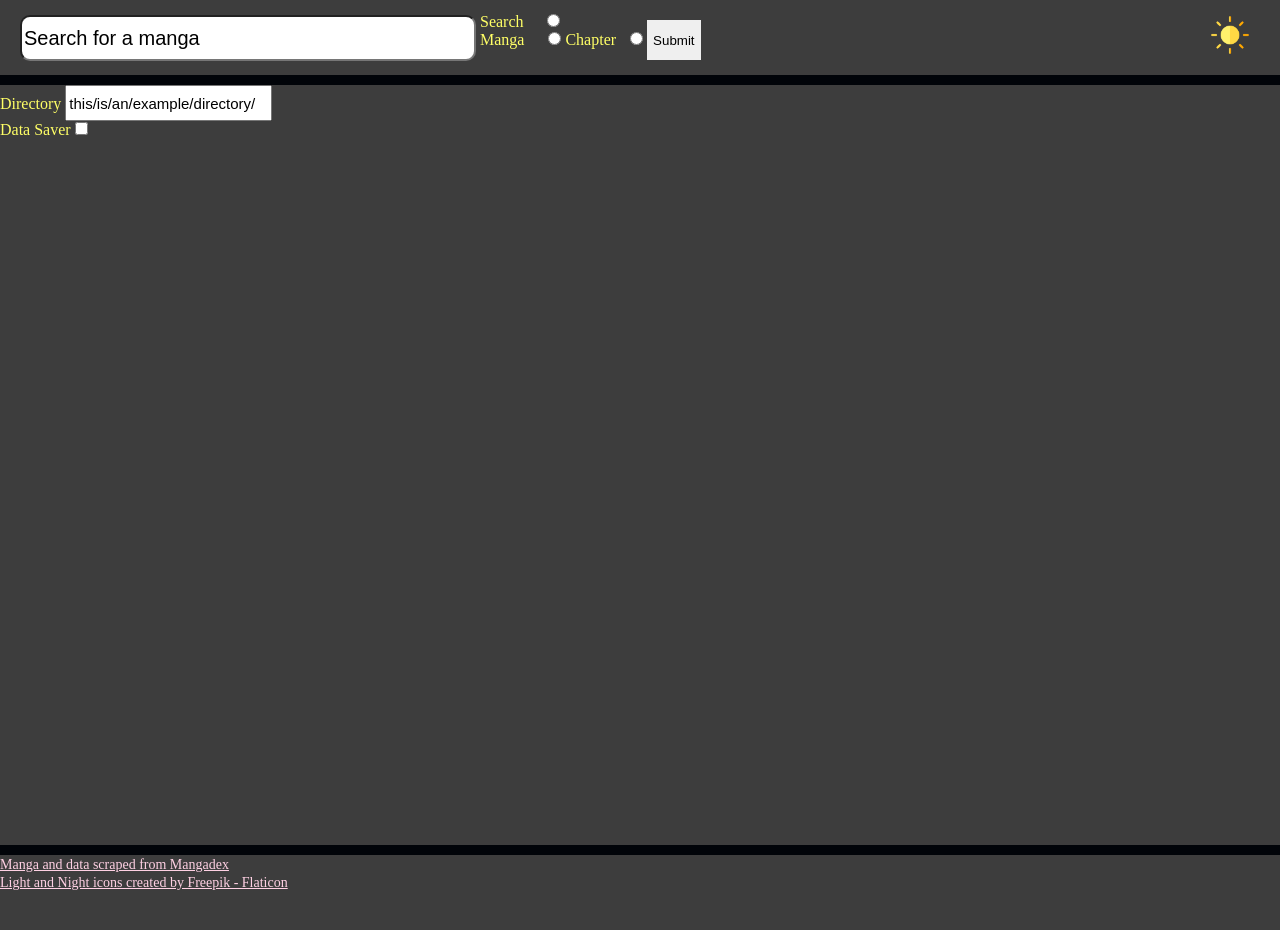
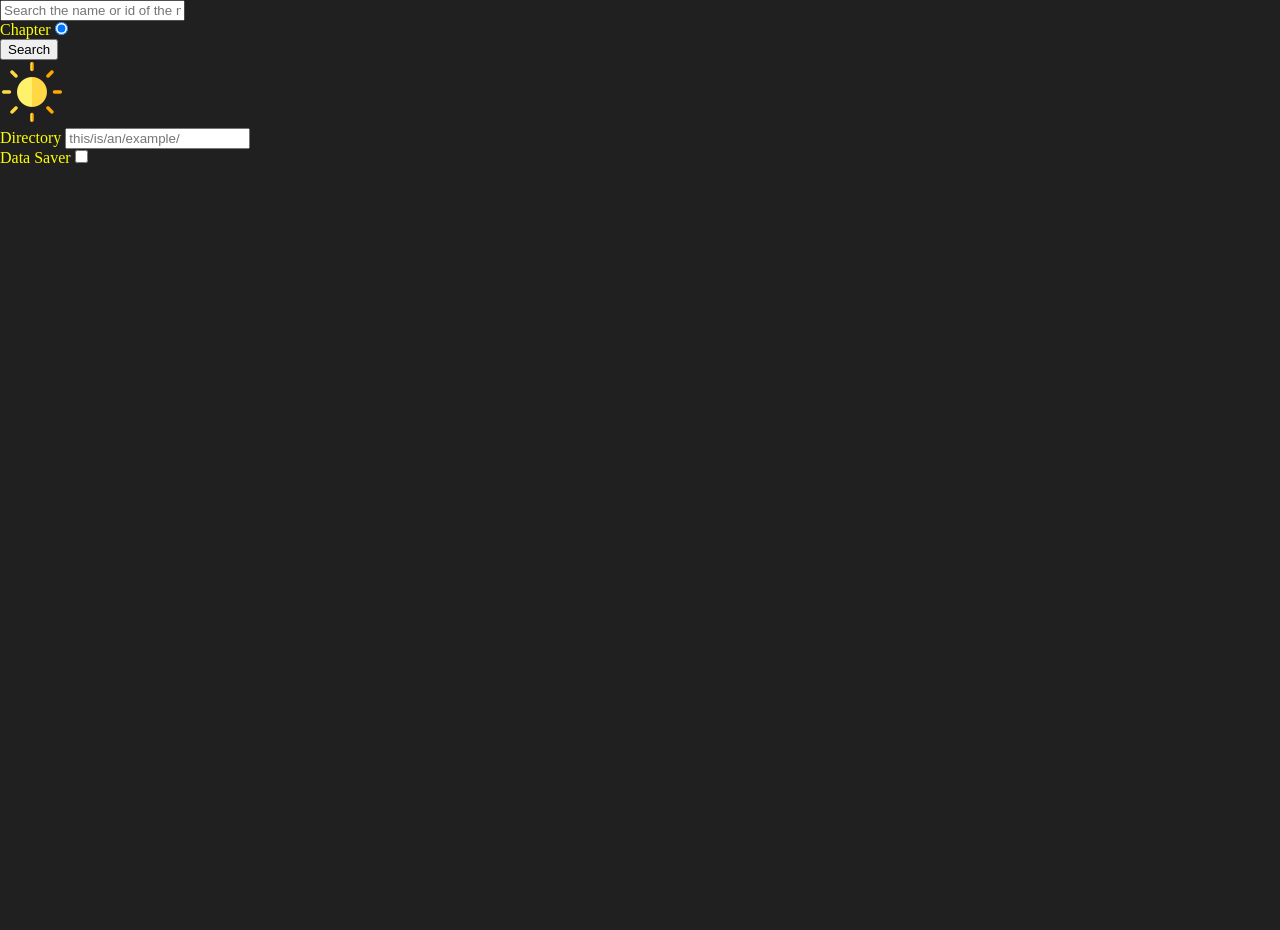
Before and after one commit to pipp2petals/MDDL, a Flask app: page / in a window 1280 px wide. After the commit the page ends 163 px from the top, so only its background shows below. Run offline with Flask 2, Linux system fonts and the light colour scheme.

Commit message:
Redo. Finish chapter setting.

```diff
--- a/run.py
+++ b/run.py
@@ -1,6 +1,6 @@
 from flask import Flask, render_template, url_for, request
 
-from get_chapter import get_chapter
+from pyscripts.chapter import Chapter
 
 app = Flask(__name__)
 
@@ -8,17 +8,16 @@ app = Flask(__name__)
 def home():
 	if request.method == "POST":
 		print(request.form)
-		if request.form["exact_type"] == "Search":
-			print("Search for a manga. Redirect to search page.")
-		elif request.form["exact_type"] == "Manga":
-			print("Download manga.")
-		elif request.form["exact_type"] == "Chapter":
-			chapter = get_chapter(request.form["searchbar"])
-			if "data_saver" in request.form:
-				chapter_data = chapter["chapter"]["dataSaver"]
-			else:
-				chapter_data = chapter["chapter"]["data"]
-
+		if "SearchBar" in request.form:
+			if request.form["SearchValues"] == "chapter":
+				chapter = Chapter(request.form["SearchBar"])
+				data_saver = "DataSaver" in request.form
+				if "Directory" in request.form:
+					download = request.form["Directory"]
+				else:
+					download = "download/"
+				chapter.get_chapter(data_saver)
+				chapter.download_pages(download)
 
 	return render_template("index.html")
 
--- a/static/js/script.js
+++ b/static/js/script.js
@@ -1,26 +1,10 @@
-light_dark = document.getElementsByClassName("light-img")[0];
-header = document.getElementsByClassName("header-dark")[0];
-body = document.getElementsByClassName("body-dark")[0];
-footer = document.getElementsByClassName("footer-dark")[0];
-freepik_attribute = document.getElementsByClassName("freepik")[0];
+light_dark = document.getElementsByClassName("sun-moon")[0];
 
 light_dark.addEventListener("click", function(){
-	if (light_dark.className.includes("light-img")) {
+	if (light_dark.className.includes("dark")) {
 		light_dark.src = "static/img/night.png";
-
-		light_dark.className = "dark-img light";
-		body.className = "body-light light";
-		header.className = "header-light light header";
-		footer.className = "footer-light light footer";
-		freepik_attribute.className = "light freepik";
 	}
 	else {
 		light_dark.src = "static/img/brightness.png";
-
-		light_dark.className = "light-img dark";
-		body.className = "body-dark dark";
-		header.className = "header-dark dark header";
-		footer.className = "footer-dark dark footer";
-		freepik_attribute.className = "dark freepik";
 	}
 })
--- a/static/styles/index.css
+++ b/static/styles/index.css
@@ -1,113 +1,24 @@
-							/* Dark mode */
-.body-dark {
-	background-color: #010409;
+/* Dark Mode */
+.body.dark {
+	background-color: #202020;
 }
 
-.header-dark, .footer-dark, .main-dark {
-	background-color: #3d3d3d;
+*.dark {
+	color: yellow;
 }
 
-.light-img, .dark-img {
-	height: 40px;
+/* Light Mode */
+.body.light {
+	background-color: white;
 }
 
-.dark {
-	color: #ffff66;
-}
-
-a.dark {
-	color: #ffd1e4;
-	font-size: 14px;
-}
-
-							/* Light mode */
-.body-light {
-	background-color: #f0f0f0;
-}
-
-.header-light, .footer-light, .main-light {
-	background-color: #f9f9f9;
-}
-
-.light {
-	color: #313639;
-}
-
-a.light {
-	color: blue;
-	font-size: 14px;
-}
-
-							/* Background */
+/* Background */
 * {
 	margin: 0;
 }
 
-							/* Foreground */
 
-.header, .footer {
-	height: 75px;
-	width: 100%;
-	margin-bottom: 10px;
+/* Main */
+.sun-moon {
+	height: 64px;
 }
-
-.main {
-	height: auto;
-	min-height: 760px;
-	margin-bottom: 10px;
-}
-
-.footer {
-	margin-bottom: 0;
-}
-
-
-							/* Objects */
-.light-img, .dark-img {
-	position: absolute;
-	right: 0;
-	margin-right: 30px;
-	margin-top: 15px;
-}
-
-#search_bar {
-	margin-left: 20px;
-	margin-top: 15px;
-	height: 40px;
-	font-size: 20px;
-	border-radius: 10px;
-}
-
-#search_bar {
-	width: 35%;
-}
-
-#exact_search {
-	width: 15%;
-}
-
-.search-submit {
-	border: 0;
-	height: 40px;
-}
-
-.exact_type {
-	display: inline-block;
-}
-
-#manga {
-	margin-left: 20px;
-}
-
-#search {
-	margin-left: 19px;
-}
-
-#chapter {
-	margin-left: 10px;
-}
-
-#directory {
-	height: 30px;
-	font-size: 15px;
-}
--- a/templates/head.html
+++ b/templates/head.html
@@ -6,7 +6,7 @@
 		<meta name="viewport" content="width=device-width, initial-scale=1">
 	{% endblock %}
 </head>
-<body class="body-dark dark">
+<body class="body dark">
 	{% block body %}{% endblock %}
 </body>
 </html>
--- a/templates/index.html
+++ b/templates/index.html
@@ -8,37 +8,41 @@
 
 {% block body %}
 	<form method="post">
-		<header class="header-dark dark header">
-			<input type="text" name="searchbar" id="search_bar" value="Search for a manga">
-			<div class="exact_type">
-				<label>Search</label>
-				<input type="radio" name="exact_type" id="search" value="Search">
+		<header class="dark header">
+			<div class="dark search-bar">
+				<input type="text" name="SearchBar" id="search_bar" placeholder="Search the name or id of the manga/chapter.">
+			</div>
+
+			<div class="dark search-options">
+				<label class="chapter-label">Chapter</label>
+				<input type="radio" name="SearchValues" id="chapter" checked="checked" value="chapter">
+			</div>
+
+			<div>
+				<input type="submit" name="SearchButton" id="search_button" value="Search">
+			</div>
+
+			<img src="static/img/brightness.png" class="dark sun-moon">
+		</header>
+
+
+		<main class="dark main">
+			<div class="dark chapter-options">
+				<label class="directory-label">Directory</label>
+				<input type="text" name="Directory" id="directory" placeholder="this/is/an/example/">
 				<br>
-				<label>Manga</label>
-				<input type="radio" name="exact_type" id="manga" value="Manga">
-				<label>Chapter</label>
-				<input type="radio" name="exact_type" id="chapter" value="Chapter">
-			</div>
-			<input type="submit" name="search_submit" value="Submit" class="search-submit">
-
-			<img src="static/img/brightness.png" class="light-img dark">
-		</header>
-		<main class="main-dark dark main">
-			<div>
-				<label>Directory</label>
-				<input type="text" name="directory" id="directory" value="this/is/an/example/directory/">
-				<br>
-				<label>Data Saver</label>
-				<input type="checkbox" name="data_saver">
+				<label class="data-saver-label">Data Saver</label>
+				<input type="checkbox" name="DataSaver" id="data_saver">
 			</div>
 
 		</main>
 	</form>
 
-	<footer class="footer-dark dark footer">
-		<a href="https://mangadex.org/" class="dark">Manga and data scraped from Mangadex</a>
-		<br>
-		<a href="https://www.flaticon.com/free-icons/light" title="light icons" class="dark freepik">Light and Night icons created by Freepik - Flaticon</a>
+
+
+	<footer class="dark footer">
 	</footer>
+
+
 	<script type="text/javascript" src="static/js/script.js"></script>
 {% endblock %}
```
Also changed, not shown: pyscripts/chapter.py (added, +35 -0 lines).
